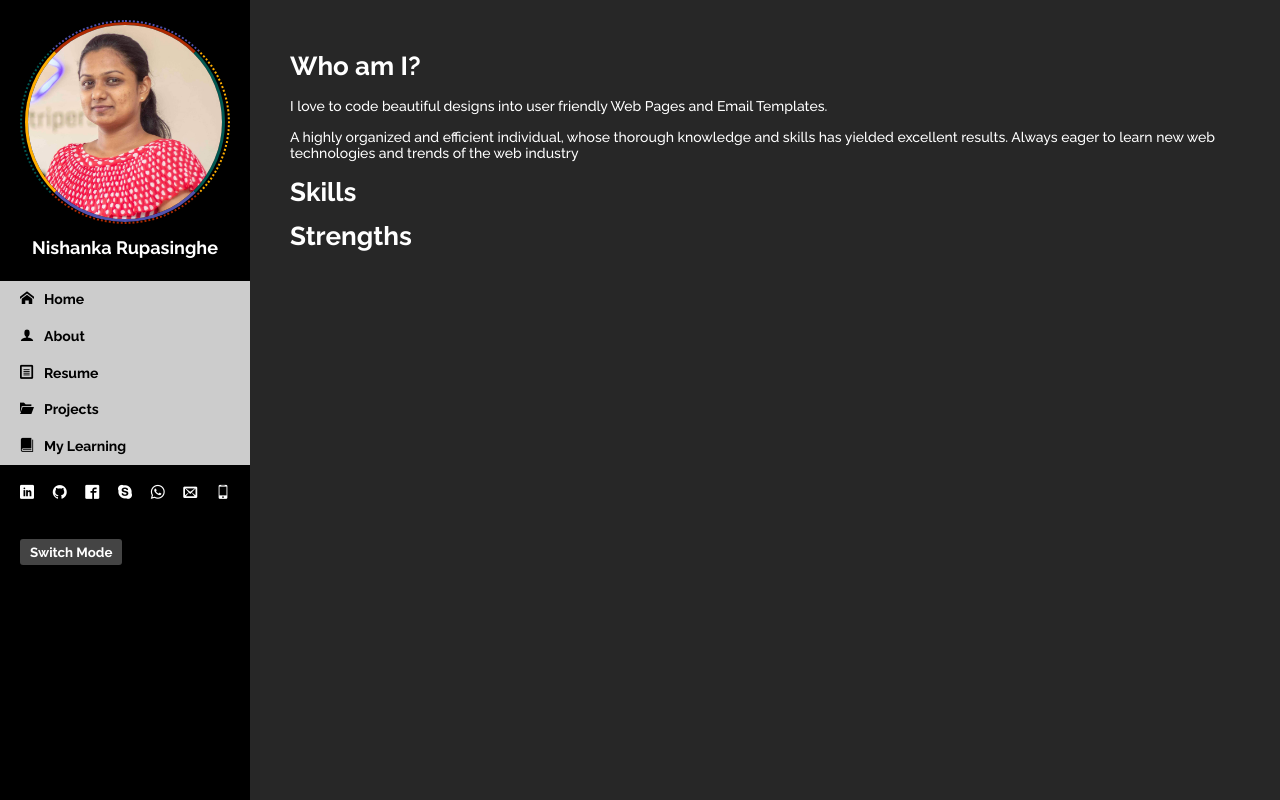
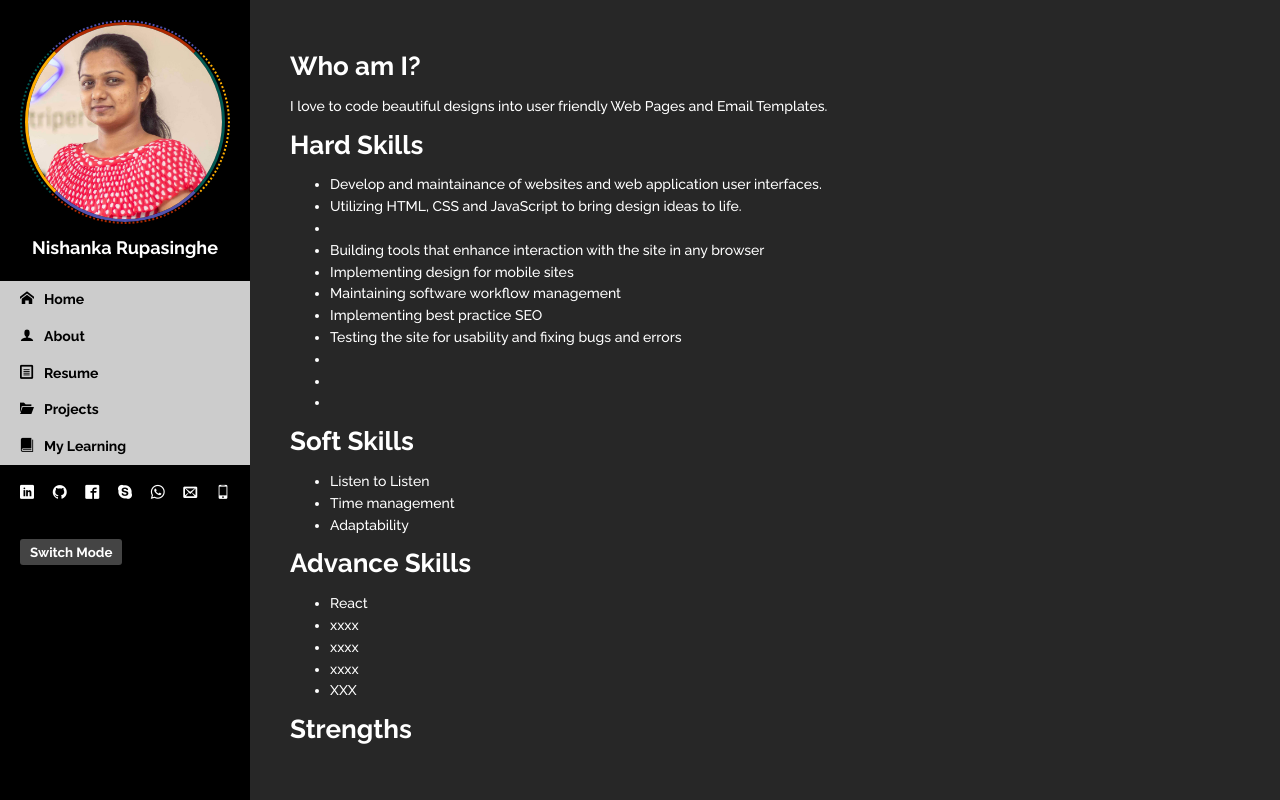
Before and after one commit to nishanka/portfolio, a PHP site: page /about.php in a window 1280 px wide. Run offline with PHP 8.4, Linux system fonts and the light colour scheme; some web fonts are replaced.

Commit message:
Add Projects details with styles

```diff
--- a/about.php
+++ b/about.php
@@ -8,12 +8,42 @@
             <div class="who-am-i">
                 <h3>Who am I?</h3>
                 <p>I love to code beautiful designs into user friendly Web Pages and Email Templates.</p>
-                <p>A highly organized and efficient individual, whose thorough knowledge and skills has yielded
-excellent results. Always eager to learn new web technologies and
-trends of the web industry
             </div>
 
-            <h3>Skills</h3>
+            <div class="skills">
+                <h3>Hard Skills</h3>
+
+                <ul>
+                    <li>Develop and maintainance of websites and web application user interfaces.</li>
+                    <li>Utilizing HTML, CSS and JavaScript to bring design ideas to life. </li>
+                    <li></li>
+                    <li>Building tools that enhance interaction with the site in any browser</li>
+                    <li>Implementing design for mobile sites</li>
+                    <li>Maintaining software workflow management</li>
+                    <li>Implementing best practice SEO</li>
+                    <li>Testing the site for usability and fixing bugs and errors</li>
+                    <li></li>
+                    <li></li>
+                    <li></li>
+                </ul>
+
+                <h3>Soft Skills</h3>
+                <ul>
+                    <li>Listen to Listen</li>
+                    <li>Time management</li>
+                    <li>Adaptability</li>
+                </ul>
+
+                <h3>Advance Skills</h3>
+
+                <ul>
+                    <li>React</li>
+                    <li>xxxx</li>
+                    <li>xxxx</li>
+                    <li>xxxx</li>
+                    <li>XXX</li>
+                </ul>
+            </div>
             <h3>Strengths</h3>
         </section>
 
--- a/css/blocks/header.css
+++ b/css/blocks/header.css
@@ -4,7 +4,7 @@
     left: 0;
     top: 0;
     width: 250px;
-    height: 100vh;
+    min-height: 100vh;
     overflow: hidden;
     background-color: var(--primarycolor);
     color: var(--secondarycolor);
--- /dev/null
+++ b/css/blocks/projects.css
@@ -0,0 +1,14 @@
+.projects {
+    gap: 40px;
+    justify-content: space-between;
+}
+
+.project {
+    width: calc(100%/2 - 20px);
+    border: 2px solid var(--green);
+}
+
+.project-info {
+    padding: var(--common-padding);
+    background: var(--primarycolor);
+}
--- a/css/common.css
+++ b/css/common.css
@@ -106,6 +106,12 @@ ol li {
     background-color: var(--bg-rainbow-gradient-linear);
 }
 
+.box-shadow-green {
+    box-shadow: 3px 3px 5px 0px rgba(0,128,0,1);
+    -webkit-box-shadow: 3px 3px 5px 0px rgba(0,128,0,1);
+    -moz-box-shadow: 3px 3px 5px 0px rgba(0,128,0,1);
+}
+
 /* Screen Readers Only Content */
 .sr-only {
     display: block;
@@ -116,7 +122,7 @@ ol li {
 .container {
     min-height: 100vh;
     padding-left: 250px;
-    overflow-x: hidden;
+    overflow: hidden;
 }
 
 /* Toggle Theme */
@@ -135,7 +141,16 @@ ol li {
     align-items: center;
     justify-content: center;
     margin-top: 30px;
+    margin-bottom: 20px;
     padding: var(--common-padding);
+}
+
+.section-header.margin-top-zero {
+    margin-top: 0;
+}
+
+.section-header.margin-bottom-zero {
+    margin-bottom: 0;
 }
 
 .section-header h2 {
--- a/css/default.css
+++ b/css/default.css
@@ -11,3 +11,4 @@
 @import "blocks/welcome-message.css";
 @import "blocks/about-me.css";
 @import "blocks/workplaces.css";
+@import "blocks/projects.css";
```
Also changed, not shown: microsite.php (added, +27 -0 lines), projects.php (+38 -41 lines), images/microsite.png (added), images/portfolio-fullpage.png (added), images/portfolio.png (added), 3 other files.
